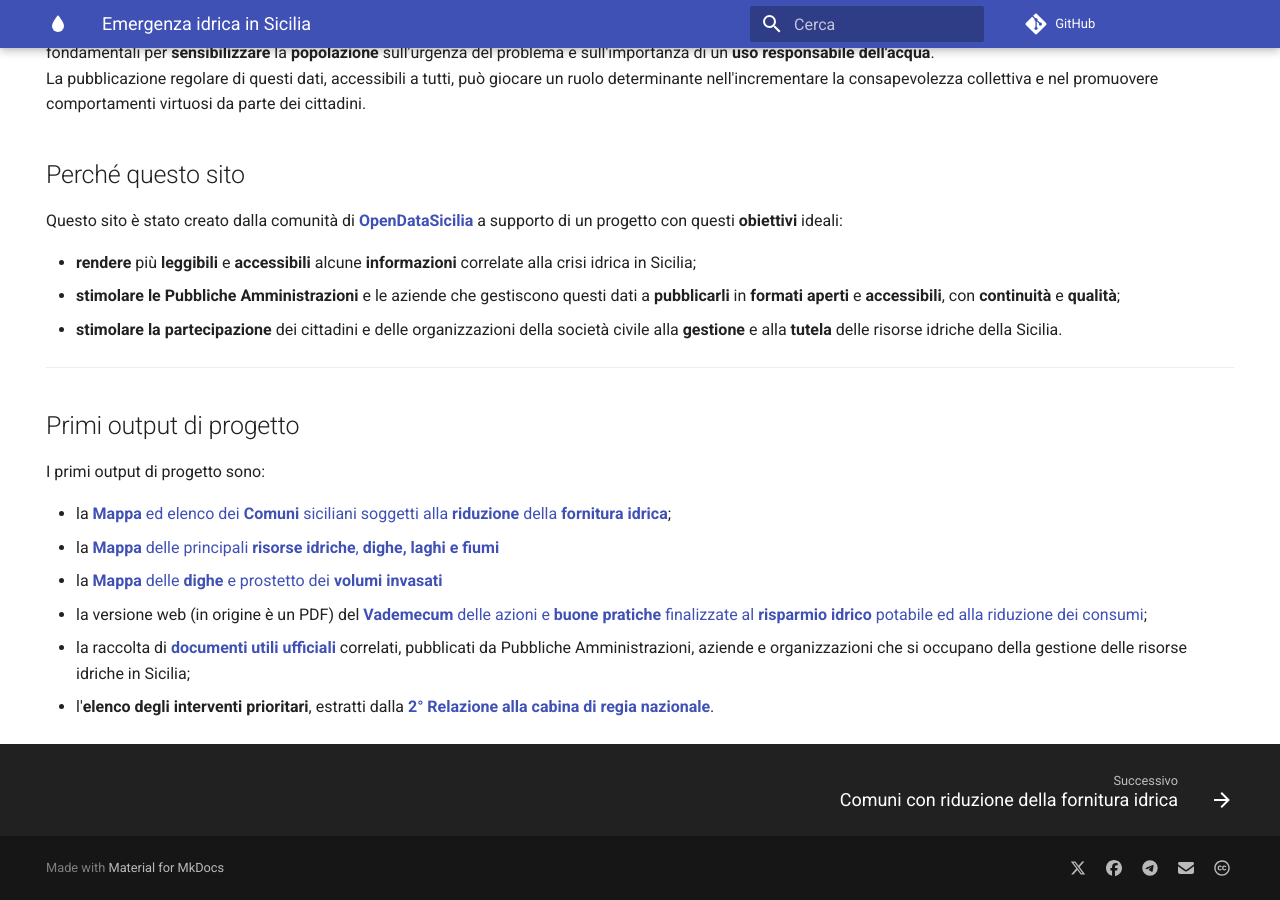
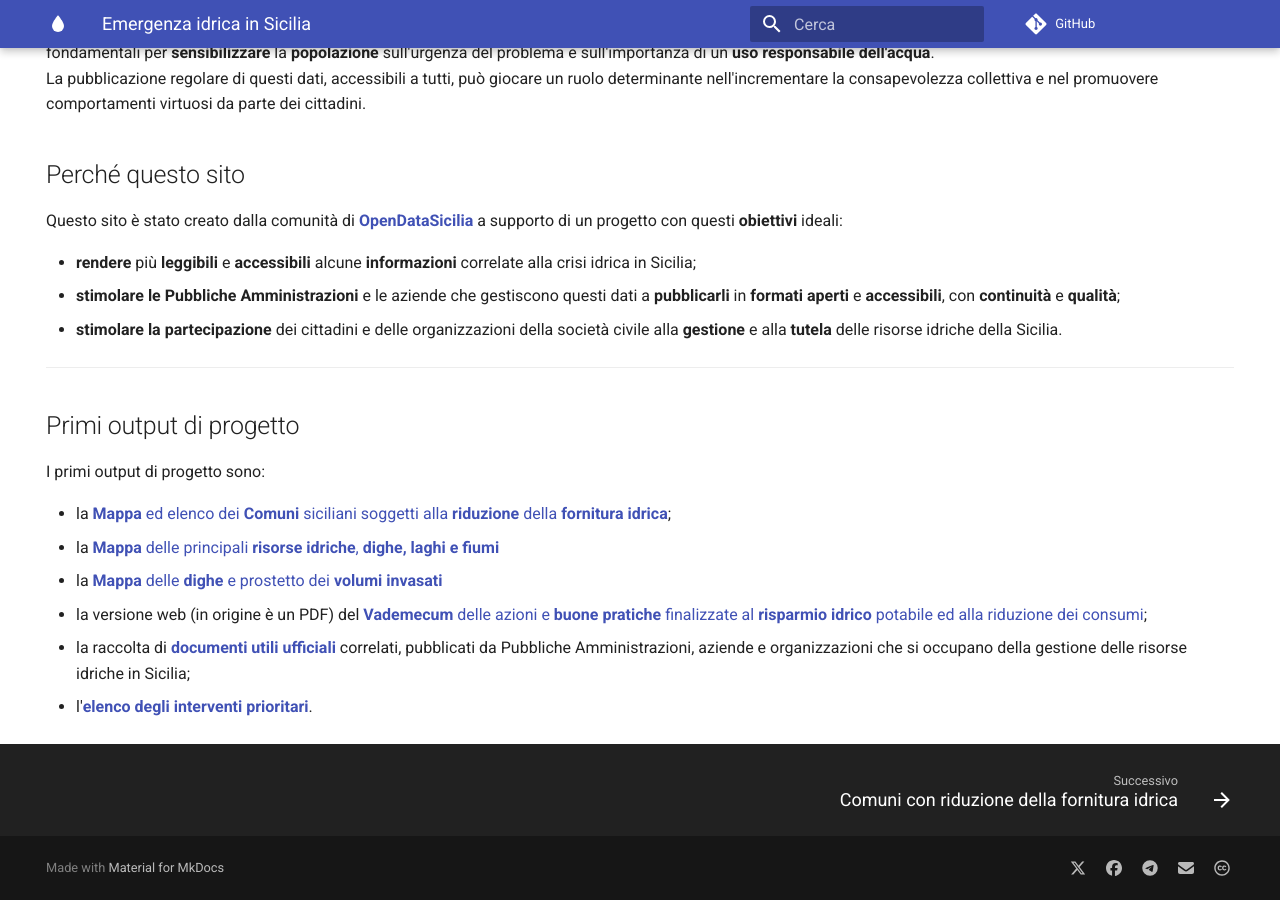
Before and after one commit to opendatasicilia/emergenza-idrica-sicilia, an MkDocs documentation site: the page built from docs/index.md, in a window 1280 px wide and 900 px high, scrolled down 867 px. Built offline with MkDocs 1.6.1 and Material for MkDocs 9.7.7, drawn with Linux system fonts in a browser that asks for light colours; comment, search, counter and statistics services are not loaded.

Commit message:
Update index.md

```diff
--- a/docs/index.md
+++ b/docs/index.md
@@ -40,4 +40,4 @@ I primi output di progetto sono:
 - la [**Mappa** delle **dighe** e prostetto dei **volumi invasati**](mappe/volumi/index.md)
 - la versione web (in origine è un PDF) del [**Vademecum** delle azioni e **buone** **pratiche** finalizzate al **risparmio** **idrico** potabile ed alla riduzione dei consumi](buone-pratiche/index.md);
 - la raccolta di [**documenti utili ufficiali**](documenti-utili/index.md) correlati, pubblicati da Pubbliche Amministrazioni, aziende e organizzazioni che si occupano della gestione delle risorse idriche in Sicilia;
-- l'**elenco degli interventi prioritari**, estratti dalla [**2° Relazione alla cabina di regia nazionale**](documenti-utili/interventi-2-relazione-cabinaregia-nazionale.md).
+- l'[**elenco degli interventi prioritari**](documenti-utili/interventi-prioritari.md).
```
